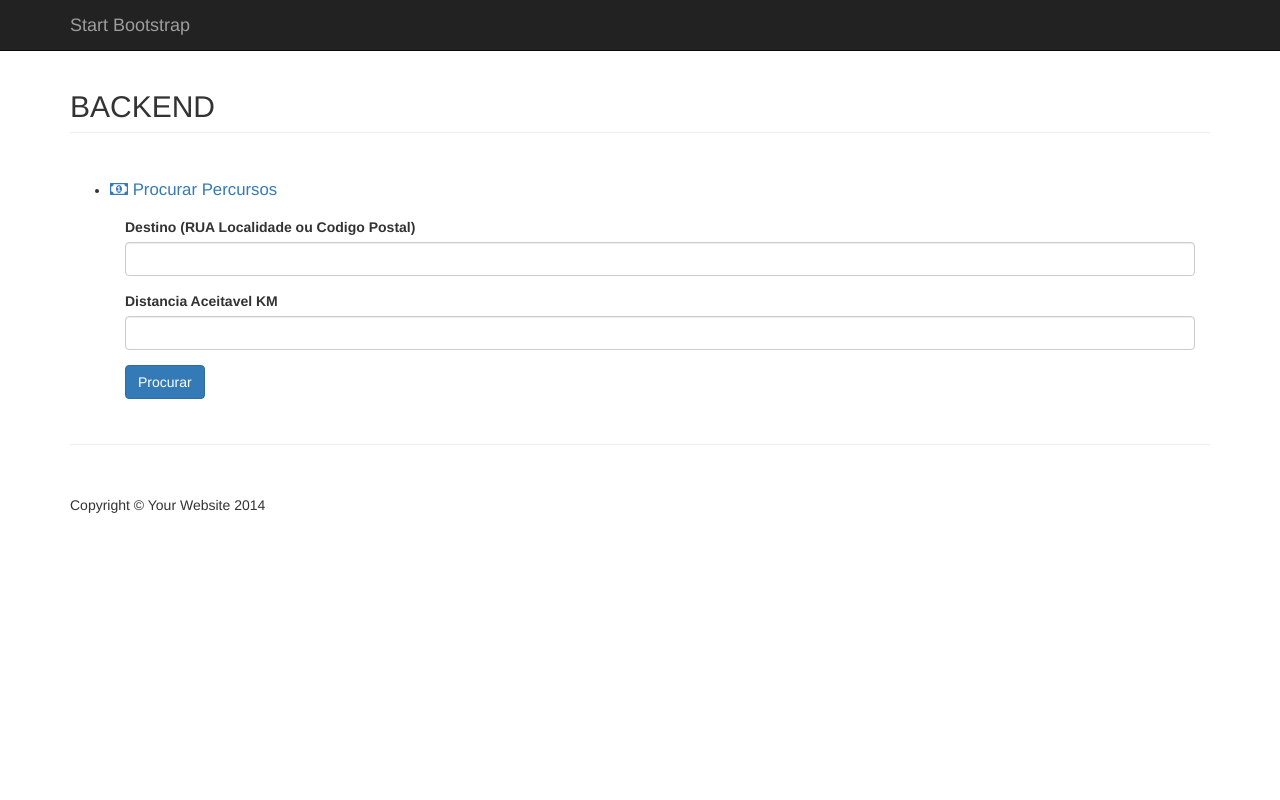
After one commit to r8filipe/ESOF, a PHP site: page /esof/view.php in a window 1280 px wide. The commit adds this page. Run offline with PHP 8.4, Linux system fonts and the light colour scheme; some libraries are stand-ins or nearby versions.

Commit message:
BASE DADOS

```diff
--- /dev/null
+++ b/view.php
@@ -0,0 +1,166 @@
+<?php
+session_start();
+
+if (isset($_POST['method'])) {
+    if ($_POST['method'] == 'searchTo') {
+        $destino = $_POST['destino'];
+        $distancia = $_POST['distancia'];
+        $response = file_get_contents('http://localhost:8080/esof/ws2.php?method=searchTo&destino=' . $destino . '&distancia=' . $distancia);
+    }
+}
+?>
+
+
+    <!DOCTYPE html>
+    <html lang="en">
+
+    <head>
+
+        <meta charset="utf-8">
+        <meta http-equiv="X-UA-Compatible" content="IE=edge">
+        <meta name="viewport" content="width=device-width, initial-scale=1">
+        <meta name="description" content="">
+        <meta name="author" content="">
+
+        <title>Modern Business - Start Bootstrap Template</title>
+
+        <!-- Bootstrap Core CSS -->
+        <link href="css/bootstrap.min.css" rel="stylesheet">
+
+        <!-- Custom CSS -->
+        <link href="css/modern-business.css" rel="stylesheet">
+
+        <!-- Custom Fonts -->
+        <link href="font-awesome/css/font-awesome.min.css" rel="stylesheet" type="text/css">
+        <!-- MetisMenu CSS -->
+        <link rel="stylesheet" href="//cdnjs.cloudflare.com/ajax/libs/metisMenu/2.2.0/metisMenu.min.css">
+
+        <!-- HTML5 Shim and Respond.js IE8 support of HTML5 elements and media queries -->
+        <!-- WARNING: Respond.js doesn't work if you view the page via file:// -->
+        <!--[if lt IE 9]>
+        <script src="https://oss.maxcdn.com/libs/html5shiv/3.7.0/html5shiv.js"></script>
+        <script src="https://oss.maxcdn.com/libs/respond.js/1.4.2/respond.min.js"></script>
+        <![endif]-->
+
+
+    </head>
+
+    <body>
+    <!-- Navigation -->
+    <nav class="navbar navbar-inverse navbar-fixed-top" role="navigation">
+        <div class="container">
+            <!-- Brand and toggle get grouped for better mobile display -->
+            <div class="navbar-header">
+                <button type="button" class="navbar-toggle" data-toggle="collapse"
+                        data-target="#bs-example-navbar-collapse-1">
+                    <span class="sr-only">Toggle navigation</span>
+                    <span class="icon-bar"></span>
+                    <span class="icon-bar"></span>
+                    <span class="icon-bar"></span>
+                </button>
+                <a class="navbar-brand" href="index.php">Start Bootstrap</a>
+            </div>
+            <!-- Collect the nav links, forms, and other content for toggling -->
+            <div class="collapse navbar-collapse" id="bs-example-navbar-collapse-1">
+
+            </div>
+            <!-- /.navbar-collapse -->
+        </div>
+        <!-- /.container -->
+    </nav>
+
+    <!-- Page Content -->
+    <div class="container">
+
+
+        <!-- Service Tabs -->
+        <div class="row">
+            <div class="col-lg-12">
+                <h2 class="page-header">BACKEND</h2>
+            </div>
+            <div class="col-lg-12">
+
+                <div id="myTabContent" class="tab-content" style="margin-top:25px;">
+                    <div class="tab-pane fade active in">
+                        <ul class="metismenu" id="menu">
+                            <li class="sidebar-search ">
+                                <a href="#" style="font-size:1.2em"><i class="fa fa-money"></i></i>
+                                    Procurar Percursos<span class="fa arrow"></span></a>
+                                <ul class="nav nav-second-level">
+                                    <li>
+                                        <div class="panel-body">
+                                            <form action="" role="form" id="myform" method="post">
+                                                <div class="control-group form-group">
+                                                    <div class="controls">
+                                                        <label>Destino (RUA Localidade ou Codigo Postal)</label>
+                                                        <input type="text" class="form-control" name="destino"
+                                                               id="destino"
+                                                               required=""
+                                                               data-validation-required-message="Destino."
+                                                               aria-invalid="false">
+                                                        <p class="help-block"></p>
+                                                    </div>
+                                                </div>
+                                                <div class="control-group form-group">
+                                                    <div class="controls">
+                                                        <label>Distancia Aceitavel KM</label>
+                                                        <input type="number" class="form-control" name="distancia"
+                                                               id="distancia"
+                                                               required=""
+                                                               data-validation-required-message="Distancia em Km."
+                                                               aria-invalid="false">
+                                                        <p class="help-block"></p>
+                                                    </div>
+                                                </div>
+
+                                                <button type="submit" class="btn btn-primary" id="btnadd"
+                                                        name="method" value="searchTo">Procurar
+                                                </button>
+                                            </form>
+                                        </div>
+                                    </li>
+                                </ul>
+                            </li>
+                        </ul>
+                    </div>
+
+                </div>
+
+            </div>
+        </div>
+
+        <hr>
+        <!-- Footer -->
+        <footer>
+            <div class="row">
+                <div class="col-lg-12">
+                    <p>Copyright &copy; Your Website 2014</p>
+                </div>
+            </div>
+        </footer>
+
+    </div>
+    <!-- /.container -->
+
+    <!-- jQuery -->
+    <script src="js/jquery.js"></script>
+
+    <!-- Bootstrap Core JavaScript -->
+    <script src="js/bootstrap.min.js"></script>
+    <script src="//cdnjs.cloudflare.com/ajax/libs/jquery/2.1.4/jquery.min.js"></script>
+    <script src="//cdnjs.cloudflare.com/ajax/libs/metisMenu/2.2.0/metisMenu.min.js"></script>
+    <script>
+        $(document).ready(function () {
+            $("#menu").metisMenu({
+                toggle: false
+            });
+
+        });
+    </script>
+    </body>
+
+    </html>
+<?php
+session_destroy();
+session_unset();
+?>
```
Also changed, not shown: ws1.php (+11 -0 lines), ws2.php (added, +30 -0 lines).
